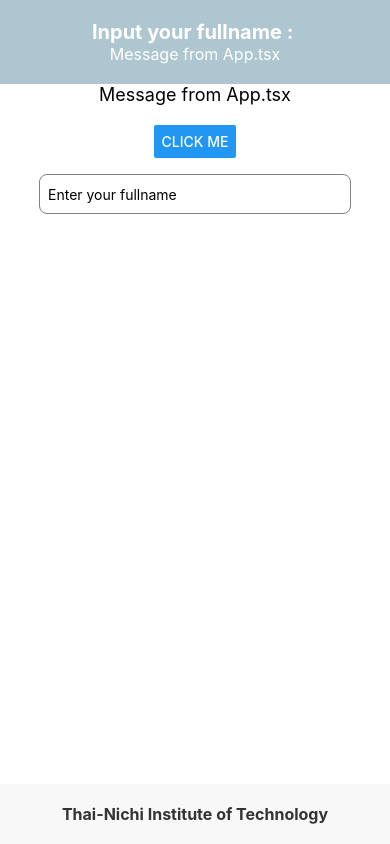
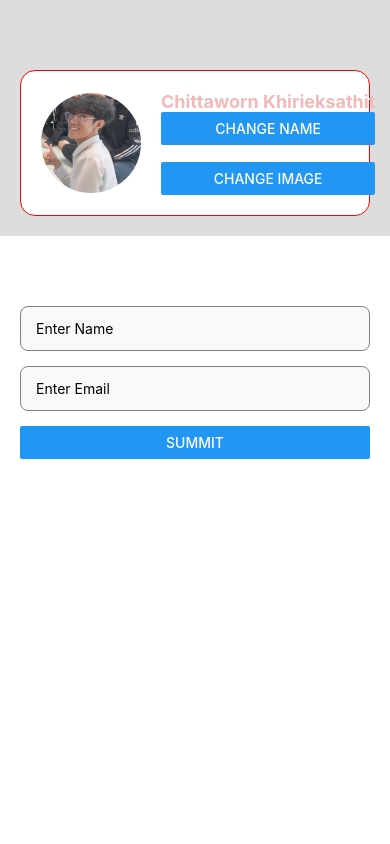
Before and after one commit to ChitawornR/ReactNative_MyFirstProject, a React Native app: screen / in a window 390 px wide. Built offline with nearby package versions, Linux system fonts and the light colour scheme.

Commit message:
Practice3_TextInput Component

```diff
--- a/App.tsx
+++ b/App.tsx
@@ -1,52 +1,17 @@
-import { View, TextInput, StyleSheet, Alert, StatusBar } from "react-native";
-import React, { useState, useEffect } from "react";
-import AppHeader from "./components/AppHeader";
-import AppContent from "./components/AppContent";
-import AppFooter from "./components/AppFooter";
-import { stylesPractice } from "./styles/styles";
+import { StyleSheet, Text, View } from 'react-native'
+import React from 'react'
+import ProfileScreen from './components/ProfileScreen'
+import Login from './components/Login'
 
-const App = (): React.JSX.Element => {
-  const [fullname, setFullname] = useState("");
-  const [message, setMassage] = useState("Message from App.tsx");
-  const [footerMessage, setFooterMessage] = useState(
-    "Thai-Nichi Institute of Technology"
-  );
+const App = () => {
+  return (
+    <View>
+      <ProfileScreen/>
+      <Login/>
+    </View>
+  )
+}
 
-  useEffect(() => {
-    console.log("Component has mounted");
-  }, []);
+export default App
 
-  useEffect(() => {
-    console.log(`Fullname has changed to : ${fullname}`);
-  }, [fullname]);
-
-  const handleButtonClick = ()=>{
-    Alert.alert("Hello",`Input your fullname : ${fullname}`)
-  }
-
-  return (
-    <View style={styles.container}>
-      <AppHeader name={fullname} msg={message} />
-      {/* <AppContent msg={message} name={fullname} /> */}
-    <AppContent msg={message} onButtonClick={handleButtonClick} />
-      <AppFooter title={footerMessage} />
-      <View style={stylesPractice.content}>
-      <TextInput
-        style={stylesPractice.input}
-        placeholder="Enter your fullname"
-        value={fullname}
-        onChangeText={setFullname}
-        />
-      </View>
-    </View>
-  );
-};
-
-export default App;
-
-const styles = StyleSheet.create({
-  container: {
-    flex: 1,
-    // marginTop:StatusBar.currentHeight
-  },
-});
+const styles = StyleSheet.create({})
--- /dev/null
+++ b/components/Login.tsx
@@ -0,0 +1,64 @@
+import { Button, StyleSheet, Text, TextInput, View, Alert } from "react-native";
+import React, { useState } from "react";
+import ProfileScreen from "./ProfileScreen";
+
+const Login = () => {
+
+    const [name,setName] = useState('')
+    const [email,setEmail] = useState('')
+
+    const handleSummit = ()=>{
+        if(!name){
+            Alert.alert('Alert','Please Enter Name')
+        }else if(!email){
+            Alert.alert('Alert','Please Enter Email')
+        }else{
+            Alert.alert('Alert',"success")
+        }
+    }
+
+
+  return (
+    <View style={styles.container}>
+      <TextInput
+      style={styles.input}
+      placeholder="Enter Name"
+      value={name}
+      onChangeText={setName}
+      />
+      <TextInput
+      style={styles.input}
+      placeholder="Enter Email"
+      value={email}
+      onChangeText={setEmail}
+      />
+      <Button
+      title="SUMMIT"
+      onPress={handleSummit}
+      />
+    </View>
+  );
+};
+
+export default Login;
+
+const styles = StyleSheet.create({
+  container: {
+    justifyContent: "center",
+    padding: 20,
+    marginTop: 50,
+    backgroundColor: "#ffffff", // ตงคาสพนหลงเปนสขาว
+    borderRadius: 10, // เพมความมนใหกบขอบคอนเทนเนอร
+    elevation: 3, // เพมเงาใหกบคอนเทนเนอร (เฉพาะ Android)
+    width: "100%", // ตงความกวางของ container ให้เต็มหน้าจอ
+  },
+  input: {
+    height: 45, // เพมความสงของ TextInput
+    borderColor: "gray", // เปลยนสขอบเปนสเทาออน
+    borderWidth: 1,
+    borderRadius: 8, // เพมความมนใหกบขอบ TextInput
+    marginBottom: 15, // เพมระยะหางดานลางระหวาง TextInput
+    paddingHorizontal: 15, // เพมระยะหางภายใน TextInput
+    backgroundColor: "#f9f9f9", // ตงคาสพนหลงของ TextInput
+  },
+});
```
Also changed, not shown: App2_example.tsx (added, +52 -0 lines).
